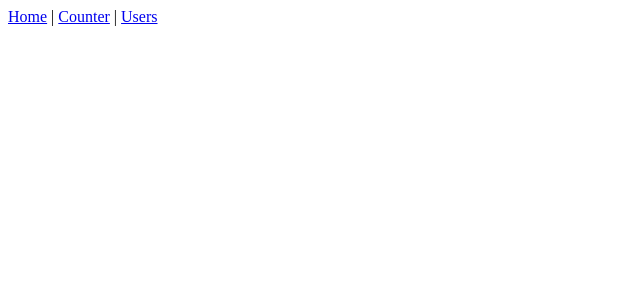
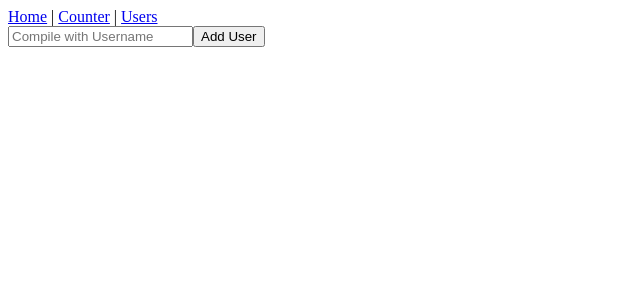
Before and after one commit to ErasmoSalsano/react-exercises, a React (Create React App) app: page /users in a window 1280 px wide. Shown: the top 300 px of the page, without its empty margins (0-640 px from the left). Built offline with nearby package versions, Linux system fonts and the light colour scheme; no server answers.

Commit message:
react-router-06

```diff
--- a/src/App.js
+++ b/src/App.js
@@ -2,6 +2,7 @@ import { Route, Routes, Link } from 'react-router-dom'
 import { Welcome } from './components/Welcome'
 import { Counter } from './components/Counter'
 import { ShowGithubUser } from './components/ShowGithubUser'
+import { GithubUserList } from './components/GithubUserList'
 
 export function App (){
     return(
@@ -11,7 +12,7 @@ export function App (){
           <Route path='*' element={<div><p>No content here</p> <Link to='/' >Home</Link></div>} />
           <Route path='/' element={<Welcome name='Patrick' />} />
           <Route path='/counter' element={<Counter />} />
-          <Route path='/users' element={<ShowGithubUser />} >
+          <Route path='/users' element={<GithubUserList />} >
             <Route path=':username' element={<ShowGithubUser />} />
           </Route>
         </Routes>
--- a/src/components/GithubUser.js
+++ b/src/components/GithubUser.js
@@ -23,7 +23,7 @@ export function GithubUser ({ userName }){
   }
 
   return(
-    userData?.name &&
+    (userData?.name &&
     <div style={userCard}>
       <ul style={ulStyle}>
         {cardFields.map((item) => {
@@ -37,6 +37,7 @@ export function GithubUser ({ userName }){
                 : <li key = {field + userData[field]}><strong>{heading}</strong>: {userData[field]}</li>)
         })}
       </ul>
-    </div>
+    </div>)
+    || <h3 style={{margin:'2rem'}}>Utente non trovato</h3>
   )
 }
--- a/src/components/GithubUserList.js
+++ b/src/components/GithubUserList.js
@@ -1,5 +1,5 @@
 import { useEffect, useState } from "react"
-import { GithubUser } from "./GithubUser"
+import{ Link, Outlet } from 'react-router-dom'
 
 export const GithubUserList = () => {
 
@@ -35,8 +35,11 @@ export const GithubUserList = () => {
 
   //Sto usando useEffect così, anche se c'è della render logic che credo non dovrebbe esserci.
   //Non saprei come altro usarlo
+  /* useEffect(() => {
+    setList(userList.map((user)=><GithubUser key={user.id + user.name} userName={user.name} />))
+  }, [userList]) */
   useEffect(() => {
-    setList(userList.map((user)=><GithubUser key={user.id + user.name} userName={user.name} />))
+    setList(<ul>{userList.map((user)=><li key={user.id + user.name}><Link to={'/users/' + user.name}>{user.name}</Link></li>)}</ul>)
   }, [userList])
 
 
@@ -47,7 +50,7 @@ export const GithubUserList = () => {
       <button onClick={handleAddUser}>Add User</button>
       <ul>
         {list}
-        {/* {userList.map((user)=><GithubUser key={user.id + user.name} userName={user.name} />)} */}
+        <Outlet />
       </ul>
     </div>
   )
```
